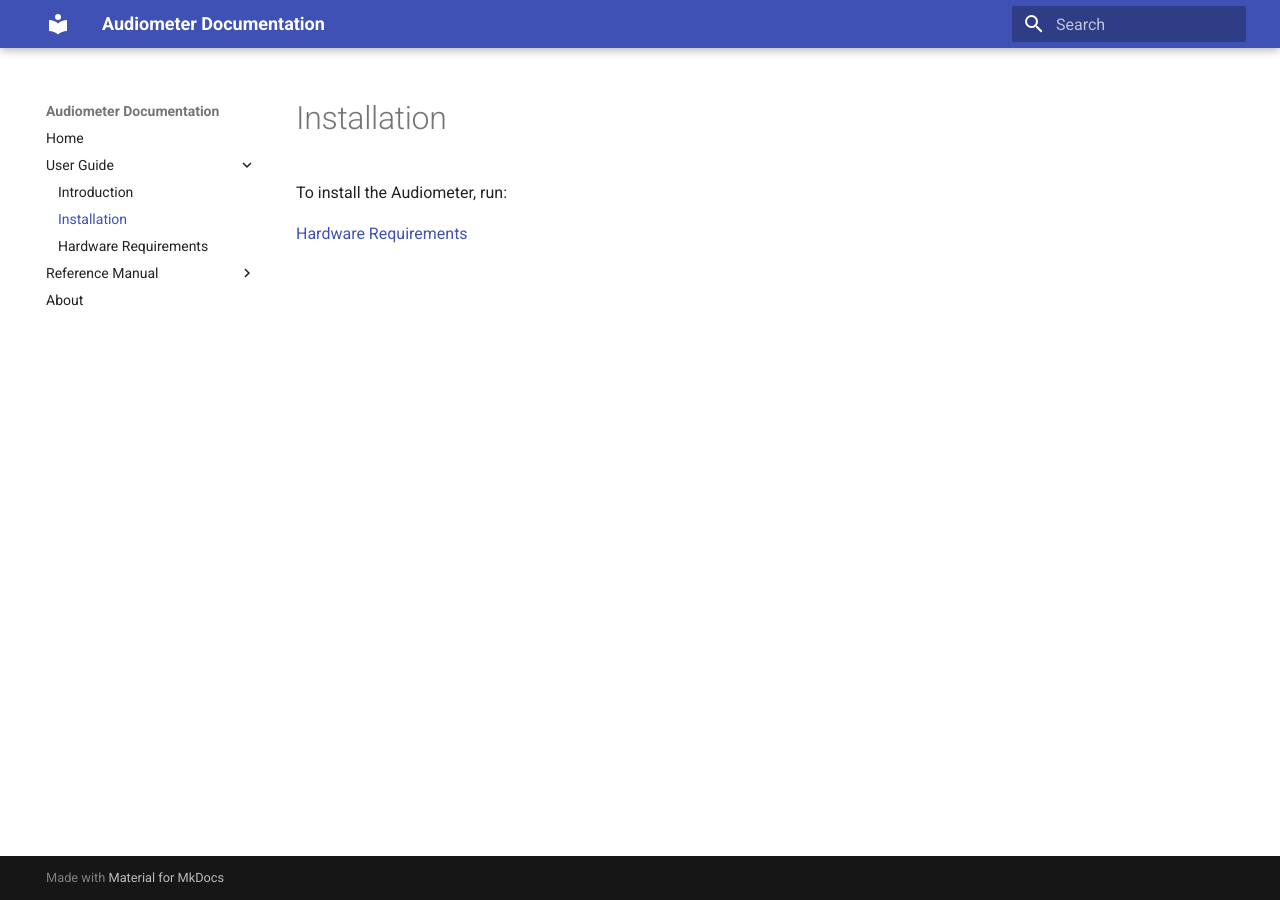
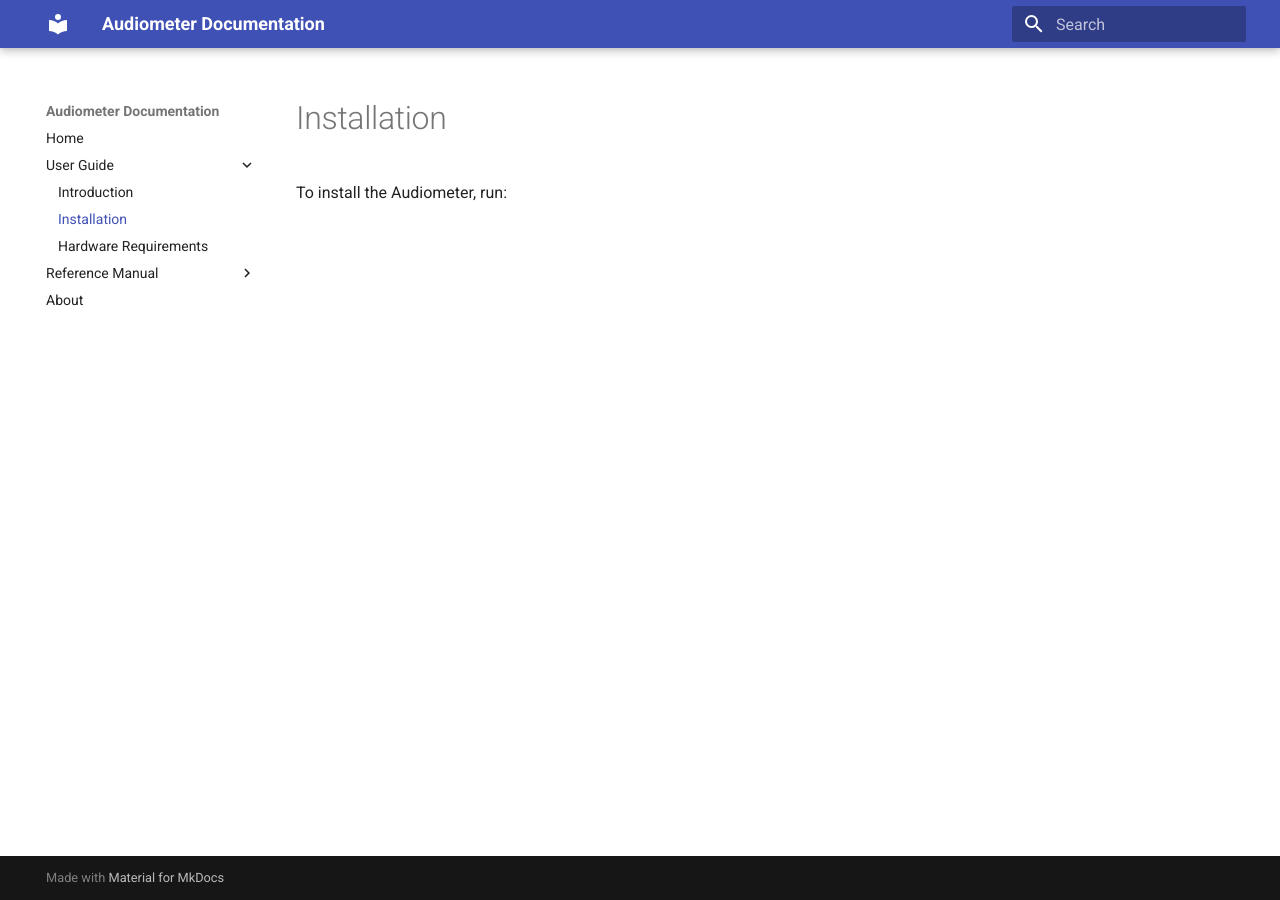
Before and after one commit to felixhochbaum/Audiometer, an MkDocs documentation site: the page built from docs/user_guide/installation.md, in a window 1280 px wide. Built offline with MkDocs 1.6.1 and Material for MkDocs 9.7.7, drawn with Linux system fonts in a browser that asks for light colours.

Commit message:
deletes obsolete method in documentation

```diff
--- a/docs/user_guide/installation.md
+++ b/docs/user_guide/installation.md
@@ -1,5 +1,3 @@
 # Installation
 
 To install the Audiometer, run:
-
-[Hardware Requirements](user_guide/hardware.md)
```
Also changed, not shown: docs/user_guide/hardware.md (+0 -3 lines).
